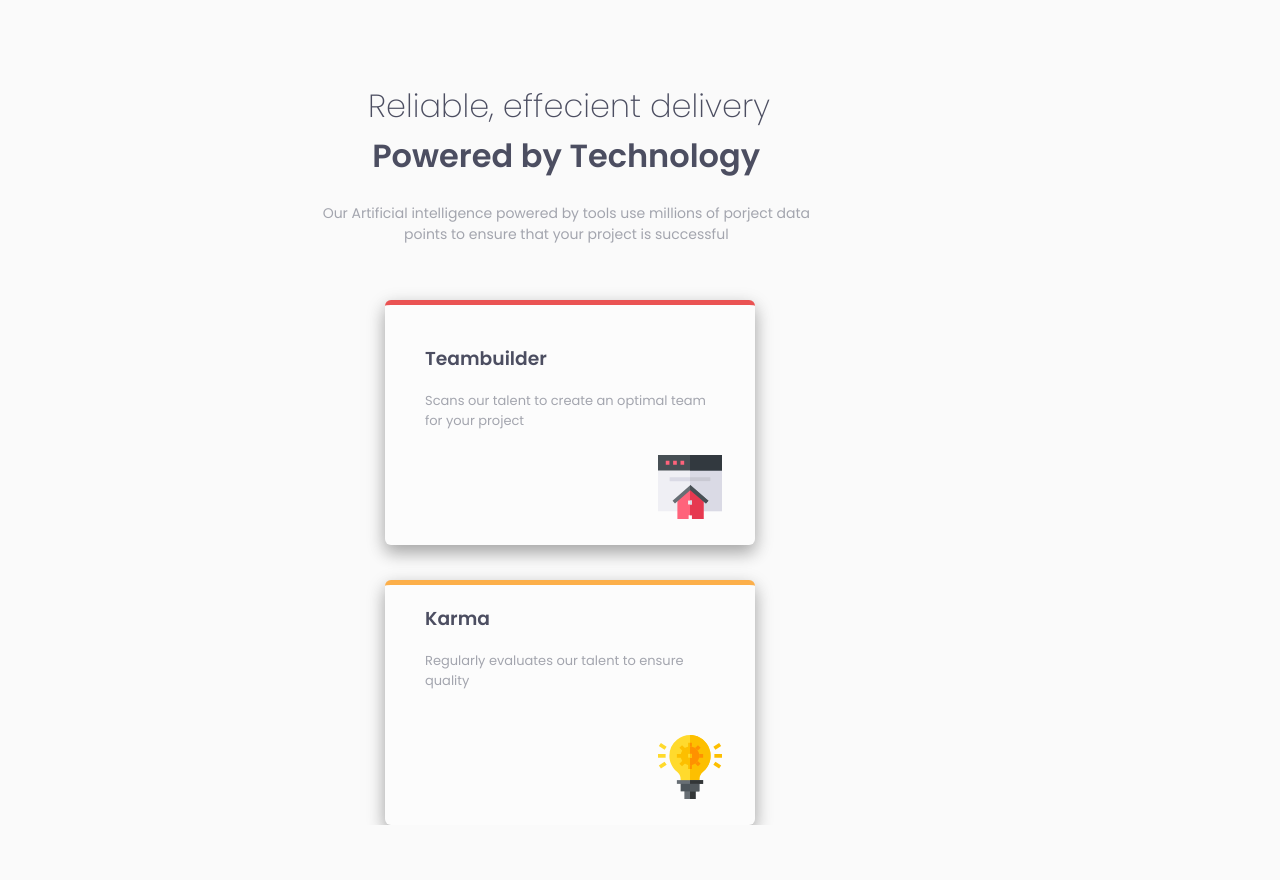
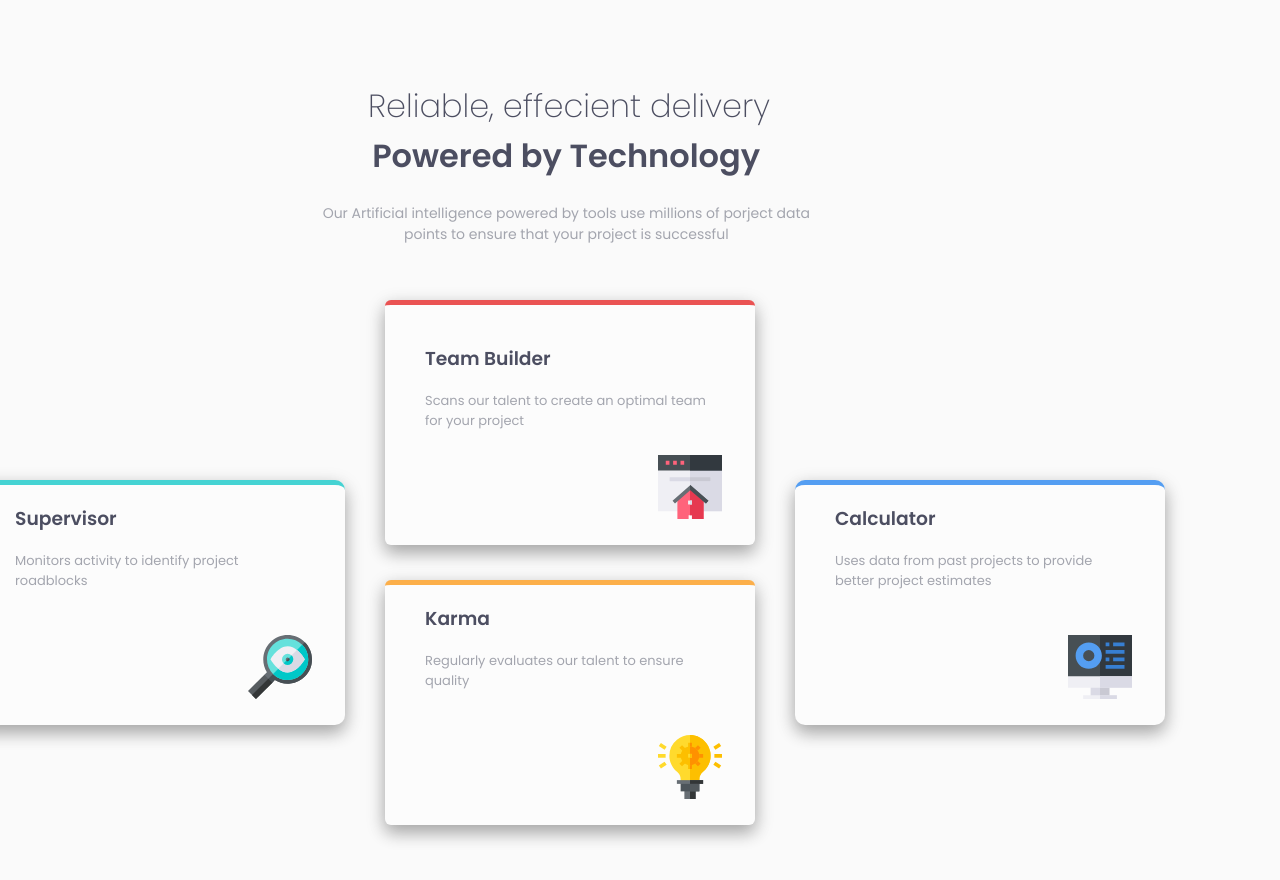
Before and after one commit to jokale/4comp, a React (Create React App) app: page / in a window 1280 px wide. Shown: the top 880 px of the page. Before the commit the page ends 825 px from the top, so only its background shows below. Built offline with nearby package versions, Linux system fonts and the light colour scheme.

Commit message:
fix components and add blank div

```diff
--- a/src/App.css
+++ b/src/App.css
@@ -1,5 +1,6 @@
 .App {
   text-align: center;
+  padding-bottom: 10px
 }
 
 .App-logo {
@@ -39,6 +40,7 @@
 
 html {
 background-color: hsl(0, 0%, 98%);
+background-size: cover;
 }
 
 
@@ -114,38 +116,56 @@ img#klogo{
 }
 
 
+/* super  */
+
+div#super {
+  background-color: rgb(252, 252, 252);
+  width: 290px;
+  height: 200px;
+  padding-left: 40px;
+  padding-right: 40px;
+  padding-bottom: 40px;
+  margin: 0px;
+  position: absolute; top: 480px; right: 935px;
+  border-radius: 10px;
+  border-top-style: solid;
+  border-color: hsl(180, 62%, 55%);
+  border-top-width: thick;
+  box-shadow: 0 8px 16px 0 rgba(0,0,0,0.2), 0 6px 20px 0 rgba(0,0,0,0.19);
+  text-align: left;
+
+}
+
+img#slogo{
+  position: absolute; top: 150px; right: 33px;
+}
+
 
 /* calculator */
 
 div#Calc {
   background-color: rgb(252, 252, 252);
-  width: 370px;
-  height: 290px;
+  width: 290px;
+  height: 200px;
+  padding-left: 40px;
+  padding-right: 40px;
+  padding-bottom: 40px;
   margin: 0px;
-  position: relative; top: -200px; right: -1030px;
+  position: absolute; top: 480px; right: 115px;
+  border-radius: 10px;
   border-radius: 10px;
   border-top-style: solid;
   border-color: hsl(212, 86%, 64%);
   border-top-width: thick;
   box-shadow: 0 8px 16px 0 rgba(0,0,0,0.2), 0 6px 20px 0 rgba(0,0,0,0.19);
-
+  text-align: left;
 }
 
 
 
-div#super {
-  background-color: rgb(252, 252, 252);
-  width: 370px;
-  height: 290px;
-  margin: 0px;
-  position: relative; top: -290px; right: -103px;
-  border-radius: 10px;
-  border-top-style: solid;
-  border-color: hsl(180, 62%, 55%);
-  border-top-width: thick;
-  box-shadow: 0 8px 16px 0 rgba(0,0,0,0.2), 0 6px 20px 0 rgba(0,0,0,0.19);
 
-}
+
+/* text  */
 
 h1,h2,h3,h4,h5,h6{
   font-family: 'Poppins', sans-serif;
@@ -160,3 +180,14 @@ p{
   font-size: small;
 
 }
+
+
+div#footer {
+  position: absolute; top: 900px; right: 525px;
+  padding-bottom: 90px;
+  color: white;
+}
+
+h1#white {
+  color: hsl(0, 0%, 98%);
+}
--- a/src/App.js
+++ b/src/App.js
@@ -13,9 +13,13 @@ class App extends React.Component {
       <h3 id="bold">Powered by Technology</h3>
       <h6 id="skinny"> Our Artificial intelligence powered by tools use millions of porject data <br></br>points to ensure that your project is successful</h6>
       <Karma/>
-      {/* <Calculator/>
-      <Supervisor/> */}
+      <Calculator/>
+      <Supervisor/>
       <Teambuilder/>
+      <br></br>
+      <div id="footer">
+      <h1 id="white">jo</h1>
+      </div>
     </div>
   );
 }
--- a/src/Components/Calculator.js
+++ b/src/Components/Calculator.js
@@ -5,9 +5,9 @@ class Calculator extends React.Component {
     render(){
         return(
             <div id="Calc">
-                <h4>Calculator </h4>
+                <h3>Calculator </h3>
                 <p>Uses data from past projects to provide better project estimates</p>
-                <img src={logocalc} id="s-logo" alt="logo" />
+                <img src={logocalc} id="slogo" alt="logo" />
 
             </div>
         )
--- a/src/Components/Supervisor.js
+++ b/src/Components/Supervisor.js
@@ -5,9 +5,9 @@ class Supervisor extends React.Component {
     render(){
         return(
             <div id="super">
-                <h4>Supervisor</h4>
+                <h3>Supervisor</h3>
                 <p>Monitors activity to identify project roadblocks</p>
-                <img src={logos} id="s-logo" alt="logo" />
+                <img src={logos} id="slogo" alt="logo" />
 
             </div>
         )
--- a/src/Components/Teambuilder.js
+++ b/src/Components/Teambuilder.js
@@ -6,7 +6,7 @@ class Teambuilder extends React.Component {
         return(
             <div id="Teambuilder">
                 <br></br>
-                <h3 id="tb">Teambuilder</h3>
+                <h3 id="tb">Team Builder</h3>
                 <p>Scans our talent to create an optimal team <br></br>for your project </p>
                 <img src={logoteamb} id="tblogo" alt="logo" />
 
```
Also changed, not shown: 1 other file (tests, documents, lock files or other folders).
